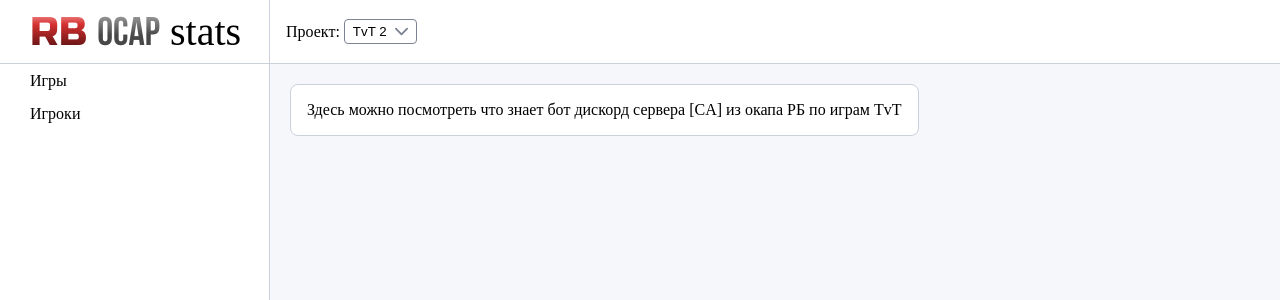
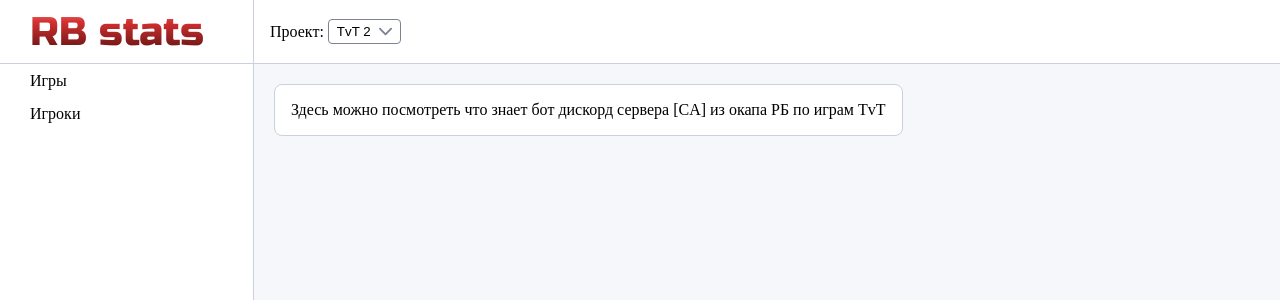
Before and after one commit to SergeyS3/ocap-stats-front, a React app: page / in a window 1280 px wide. Shown: the top 300 px of the page. Built offline with nearby package versions, Linux system fonts and the light colour scheme; the HTML template or start-up script is replaced by a standard one.

Commit message:
changed logo

```diff
--- a/package.json
+++ b/package.json
@@ -1,6 +1,6 @@
 {
   "name": "ocap-stats-front",
-  "version": "0.1.0",
+  "version": "1.0.0",
   "description": "RB OCAP stats frontend",
   "main": "index.js",
   "private": true,
--- a/src/assets/css/fonts.css
+++ b/src/assets/css/fonts.css
@@ -4,9 +4,3 @@
     font-weight: 400;
     src: url('../fonts/Russo One.woff2') format('woff2');
 }
-@font-face {
-    font-family: 'BebasNeue';
-    font-style: normal;
-    font-weight: 700;
-    src: url('../fonts/BebasNeue Bold.otf') format('opentype');
-}
--- a/src/layouts/Nav.css
+++ b/src/layouts/Nav.css
@@ -37,19 +37,8 @@ nav a, nav a:visited {
 .logo {
     font-size: 2.5rem;
     width: 100%;
-}
-
-.logo-rb {
     font-family: 'Russo One', serif;
     background: linear-gradient(0deg, #3c0909 3%, #d53131 66%, #ffbbbb);
     -webkit-background-clip: text;
     -webkit-text-fill-color: transparent;
 }
-
-.logo-ocap {
-    font-family: 'BebasNeue', system-ui;
-    font-weight: 700;
-    background: linear-gradient(0deg, #484848 50%, #9b9b9b);
-    -webkit-background-clip: text;
-    -webkit-text-fill-color: transparent;
-}
--- a/src/layouts/Nav.tsx
+++ b/src/layouts/Nav.tsx
@@ -12,7 +12,7 @@ const Nav = () => {
       <ul>
         <li>
           <NavLink to='/' className='logo'>
-            <span className='logo-rb'>RB</span> <span className='logo-ocap'>OCAP</span> stats
+            RB stats
           </NavLink>
         </li>
         <li>
--- a/src/layouts/Page.css
+++ b/src/layouts/Page.css
@@ -5,7 +5,7 @@ body {
 
 .page {
     display: grid;
-    grid-template-columns: 270px auto;
+    grid-template-columns: 15.875rem auto;
     grid-template-rows: 100%;
 }
 
```
Also changed, not shown: src/assets/fonts/BebasNeue Bold.otf (deleted), 1 other file (tests, documents, lock files or other folders).
